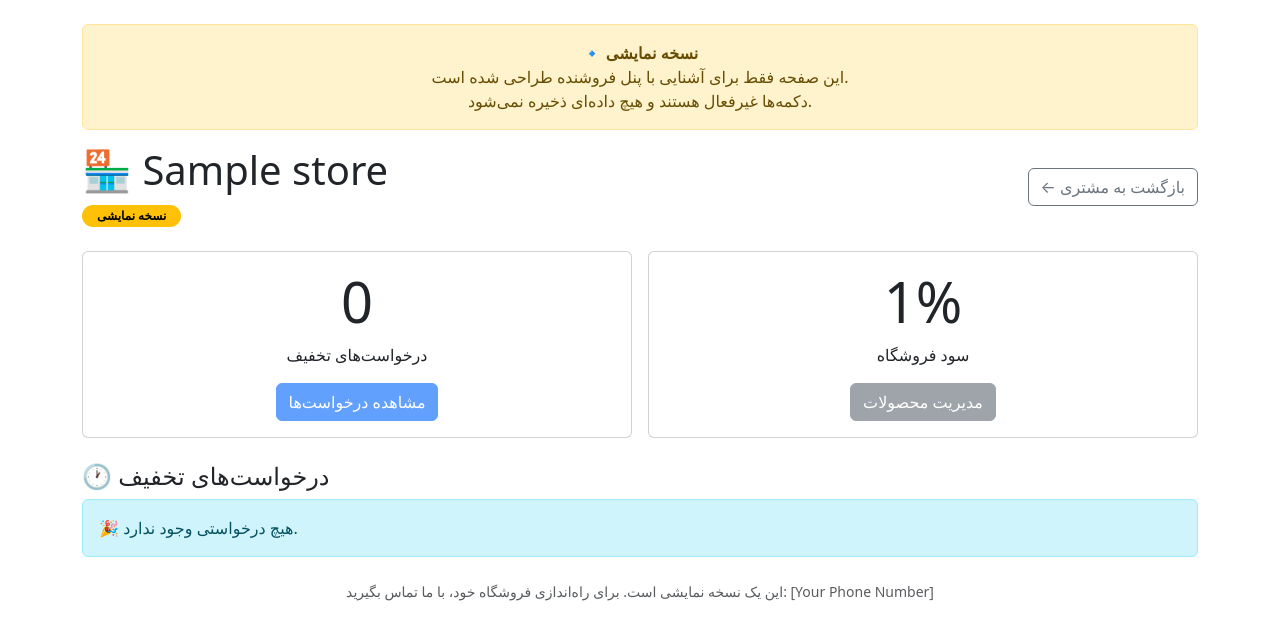
After one commit to soroushkarami/VIP-Mystery-Vault, a Django app: page /demo/dashboard/ in a window 1280 px wide. The commit adds this page. Shown: the top 640 px of the page. Run offline with Django 5.2, Linux system fonts and the light colour scheme; a user stored in the database is signed in; tables that the repository leaves empty hold one stand-in row (values such as "Sample post"); data that the repository does not hold is empty.

Commit message:
Fix revealed deal flaw + Implement DEMO 1st ver

```diff
--- a/core/models.py
+++ b/core/models.py
@@ -20,6 +20,8 @@ class Store(models.Model):
         blank=True,
         related_name='store'    # This lets us do: request.user.store
     )
+
+    is_demo = models.BooleanField(default=False)
 
     @property
     def days_remaining(self):
@@ -126,6 +128,7 @@ class DailyDeal(models.Model):
     expires_at = models.DateTimeField()
     is_claimed = models.BooleanField(default=False)     # if seller confirmed sold
     is_bought = models.BooleanField(default=False)    # if customer actually bought
+    has_revealed = models.BooleanField(default=False)   # to make sure customer can only select 1 one of the deals
 
     def __str__(self):
         return f'Deal for {self.customer.phone} - {self.product.name} : {self.discount_percent}%'
--- a/core/templates/core/dashboard_home.html
+++ b/core/templates/core/dashboard_home.html
@@ -64,7 +64,7 @@
         <div class="col-12 col-sm-4">
             <div class="card text-center border-warning">
                 <div class="card-body">
-                    <h2 class="display-6">{{ conversion_rate }}%</h2>
+                    <h2 class="display-6">{{ conversion }}%</h2>
                     <p class="card-text text-muted">📈 نرخ تبدیل</p>
                 </div>
             </div>
--- /dev/null
+++ b/core/templates/core/demo_dashboard.html
@@ -0,0 +1,83 @@
+<!DOCTYPE html>
+<html>
+<head>
+    <title>Demo Dashboard – Mystery Deal</title>
+    <link href="https://cdn.jsdelivr.net/npm/bootstrap@5.3.0/dist/css/bootstrap.min.css" rel="stylesheet">
+    <meta name="viewport" content="width=device-width, initial-scale=1">
+    <style>
+        .demo-badge { background: #ffc107; color: #000; padding: 5px 15px; border-radius: 20px; }
+        .btn-demo { cursor: default; opacity: 0.7; }
+    </style>
+</head>
+<body>
+<div class="container mt-4">
+    <!-- Demo Banner -->
+    <div class="alert alert-warning text-center">
+        🔹 <strong>نسخه نمایشی</strong><br>
+        این صفحه فقط برای آشنایی با پنل فروشنده طراحی شده است.<br>
+        دکمه‌ها غیرفعال هستند و هیچ داده‌ای ذخیره نمی‌شود.
+    </div>
+
+    <div class="d-flex justify-content-between align-items-center mb-4">
+        <div>
+            <h1>🏪 {{ store.name }}</h1>
+            <span class="badge demo-badge">نسخه نمایشی</span>
+        </div>
+        <a href="{% url 'scan_qr' store_id=store.id %}" class="btn btn-outline-secondary">← بازگشت به مشتری</a>
+    </div>
+
+    <div class="row g-3">
+        <div class="col-12 col-md-6">
+            <div class="card text-center">
+                <div class="card-body">
+                    <h2 class="display-4">{{ pending_deals }}</h2>
+                    <p class="card-text">درخواست‌های تخفیف</p>
+                    <button class="btn btn-primary btn-demo" disabled>مشاهده درخواست‌ها</button>
+                </div>
+            </div>
+        </div>
+        <div class="col-12 col-md-6">
+            <div class="card text-center">
+                <div class="card-body">
+                    <h2 class="display-4">{{ store.markup_percent }}%</h2>
+                    <p class="card-text">سود فروشگاه</p>
+                    <button class="btn btn-secondary btn-demo" disabled>مدیریت محصولات</button>
+                </div>
+            </div>
+        </div>
+    </div>
+
+    <!-- Pending Deals List -->
+    <div class="mt-4">
+        <h4>🕐 درخواست‌های تخفیف</h4>
+        {% if deals %}
+            <div class="list-group">
+                {% for deal in deals %}
+                    <div class="list-group-item">
+                        <div class="row align-items-center">
+                            <div class="col-12 col-md-6">
+                                <strong>{{ deal.customer.phone }}</strong><br>
+                                <span class="text-muted">{{ deal.product.name }}</span><br>
+                                <span class="badge bg-info">{{ deal.discount_percent }}% تخفیف</span>
+                            </div>
+                            <div class="col-12 col-md-6 text-end">
+                                <button class="btn btn-success btn-sm btn-demo" disabled>✅ تأیید فروش</button>
+                                <button class="btn btn-warning btn-sm btn-demo" disabled>📦 ناموجود</button>
+                            </div>
+                        </div>
+                    </div>
+                {% endfor %}
+            </div>
+        {% else %}
+            <div class="alert alert-info">🎉 هیچ درخواستی وجود ندارد.</div>
+        {% endif %}
+    </div>
+
+    <div class="text-center mt-4">
+        <p class="text-muted small">
+            این یک نسخه نمایشی است. برای راه‌اندازی فروشگاه خود، با ما تماس بگیرید: [Your Phone Number]
+        </p>
+    </div>
+</div>
+</body>
+</html>
--- a/core/urls.py
+++ b/core/urls.py
@@ -1,21 +1,14 @@
 from django.urls import path
 from django.views.generic import RedirectView
 from .views import (
-    UploadInventoryView,
-    dashboard_home,
-    pending_deals,
-    confirm_sold,
-    toggle_out_of_stock,
-    product_list,
-    scan_qr,
-    reveal_discount,
-    login_redirect,
-    generate_qr,
-    update_product,
-    view_skus,
-    account_settings,
-    change_username,
-    upload_logo
+    UploadInventoryView, dashboard_home,
+    pending_deals, confirm_sold,
+    toggle_out_of_stock, product_list,
+    scan_qr, reveal_discount,
+    login_redirect, generate_qr,
+    update_product, view_skus,
+    account_settings, change_username,
+    upload_logo, demo_dashboard
 )
 
 urlpatterns = [
@@ -27,6 +20,9 @@ urlpatterns = [
     path('account/', account_settings, name='account_settings'),
     path('account/username/', change_username, name='change_username'),
     path('account/logo/', upload_logo, name='upload_logo'),
+
+    # DEMO
+    path('demo/dashboard/', demo_dashboard, name='demo_dashboard'),
 
     # Dashboard URLs
     path('dashboard/', dashboard_home, name='dashboard_home'),
--- a/core/views.py
+++ b/core/views.py
@@ -345,6 +345,30 @@ def dashboard_home(request):
                   })
 
 
+@login_required
+def demo_dashboard(request):
+    """Static demo dashboard – shows how the seller panel works"""
+    # get the demo store (id=3)
+    demo_store = Store.objects.filter(is_demo=True).first()
+    if not demo_store:
+        return redirect('home')     # home is login page (core/urls)
+
+    demo_deals = DailyDeal.objects.filter(
+        customer__store=demo_store,
+        is_claimed=False,
+        expires_at__gt=timezone.now()
+    ).select_related('customer', 'product')[:5]
+
+    return render(request,
+                  'core/demo_dashboard.html',
+                  {
+                      'store': demo_store,
+                      'deals': demo_deals,
+                      'is_demo': True,
+                      'pending_deals': demo_deals.count()
+                  })
+
+
 # ---------- PENDING DEALS LIST ----------
 @subscription_required
 @login_required
@@ -647,6 +671,9 @@ def scan_qr(request, store_id=None):
                       'core/error.html',
                       {'error': 'Store not found.'})
 
+    # Demo store LOCK
+    is_demo = store.is_demo if store else False  # allow demo access but add demo banner in deals html
+
     # check if customer is identified by his/her browser's session (cookie)
     customer = None
     customer_id = request.session.get('customer_id', None)
@@ -847,7 +874,8 @@ def scan_qr(request, store_id=None):
                       'customer': customer,
                       'store': store,
                       'deals': deals,
-                      'notification': notification
+                      'notification': notification,
+                      'is_demo': is_demo
                   })
 
 
@@ -881,6 +909,19 @@ def reveal_discount(request, deal_id):
         return JsonResponse({'error': 'Sorry, this deal is expired.'},
                             status=410)
 
+    #  Check if any deal for this customer has already been revealed
+    if DailyDeal.objects.filter(
+        customer_id=customer_id,
+        is_claimed=False,
+        has_revealed=True
+    ).exists():
+        return JsonResponse({'error': 'You have already revealed a deal. You can only choose that one.'},
+                            status=403)
+
+    # Mark current deal as revealed
+    deal.has_revealed = True
+    deal.save()
+
     # return the discount
     discounted_price = deal.product.price * (100 - deal.discount_percent) / 100
     return JsonResponse({
```
Also changed, not shown: core/templates/core/deals.html (+19 -0 lines), core/templates/core/register.html (+13 -10 lines), core/migrations/0014_store_is_demo.py (added), core/migrations/0015_dailydeal_has_revealed.py (added).
